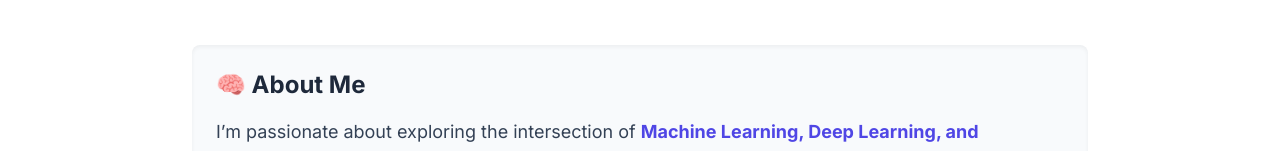
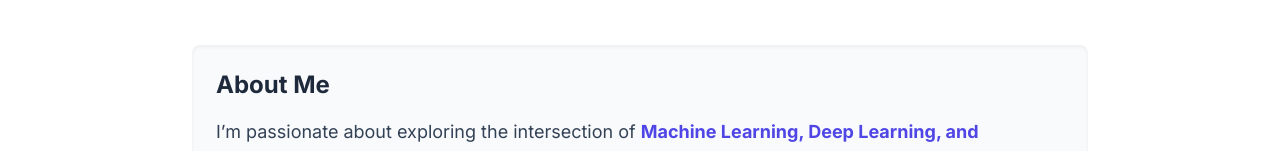
Before and after one commit to harsharchandran4105/harsha-portfolio, a plain HTML site: page index.html in a window 1280 px wide. Shown: the part 523-674 px from the top of the page. Drawn offline with nearby package versions, Linux system fonts and the light colour scheme.

Commit message:
Update index.html

```diff
--- a/index.html
+++ b/index.html
@@ -65,7 +65,7 @@
                 </p>
 
                 <div class="mt-12 p-6 bg-slate-50 rounded-lg shadow-inner max-w-4xl mx-auto text-left">
-                    <h2 class="text-2xl font-bold text-slate-800 mb-4">🧠 About Me</h2>
+                    <h2 class="text-2xl font-bold text-slate-800 mb-4"> About Me</h2>
                     <p class="text-lg leading-relaxed mb-4">
                         I’m passionate about exploring the intersection of <strong class="text-indigo-600">Machine Learning, Deep Learning, and Generative AI</strong> — building intelligent systems that combine solid analytical grounding with creative experimentation.
                     </p>
```
